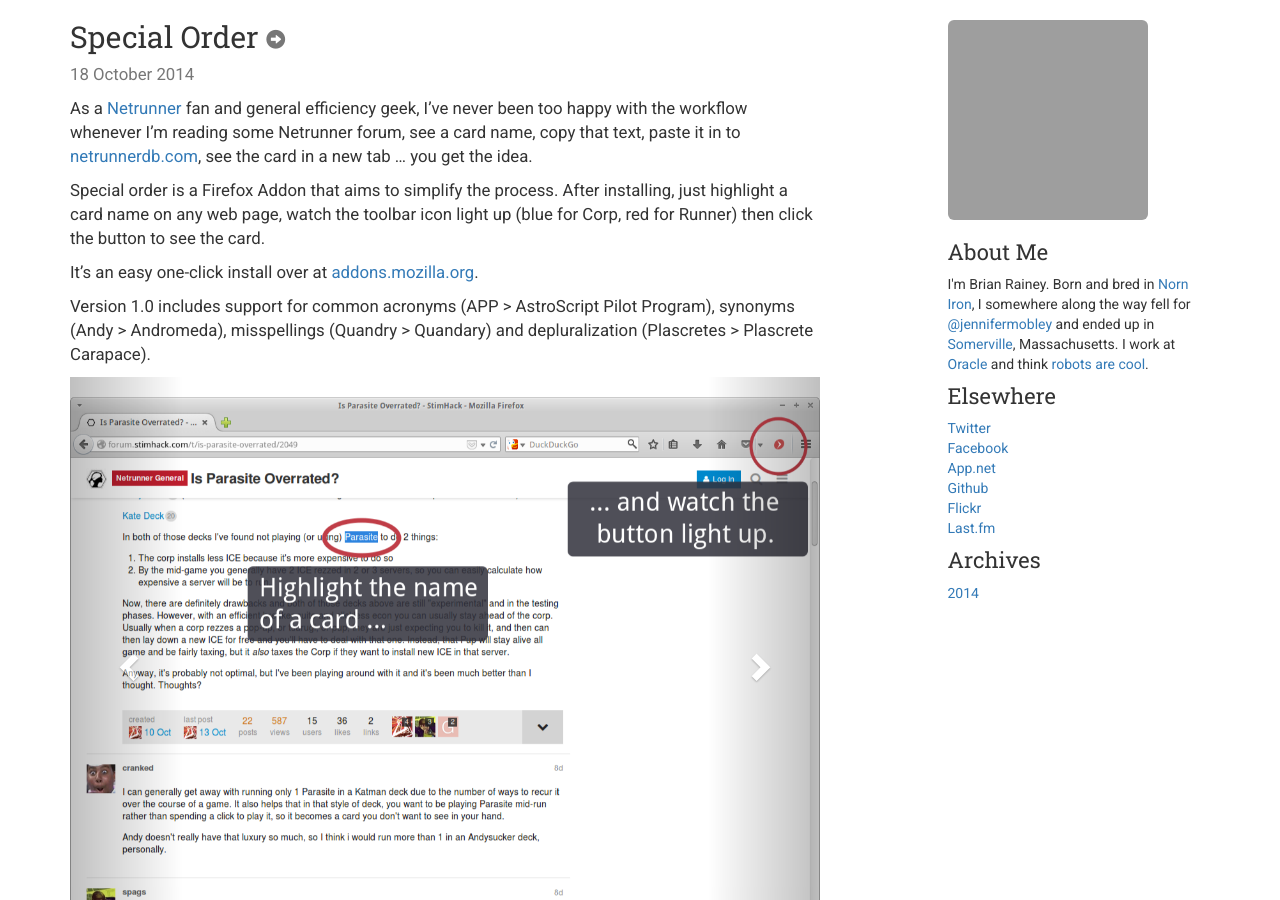
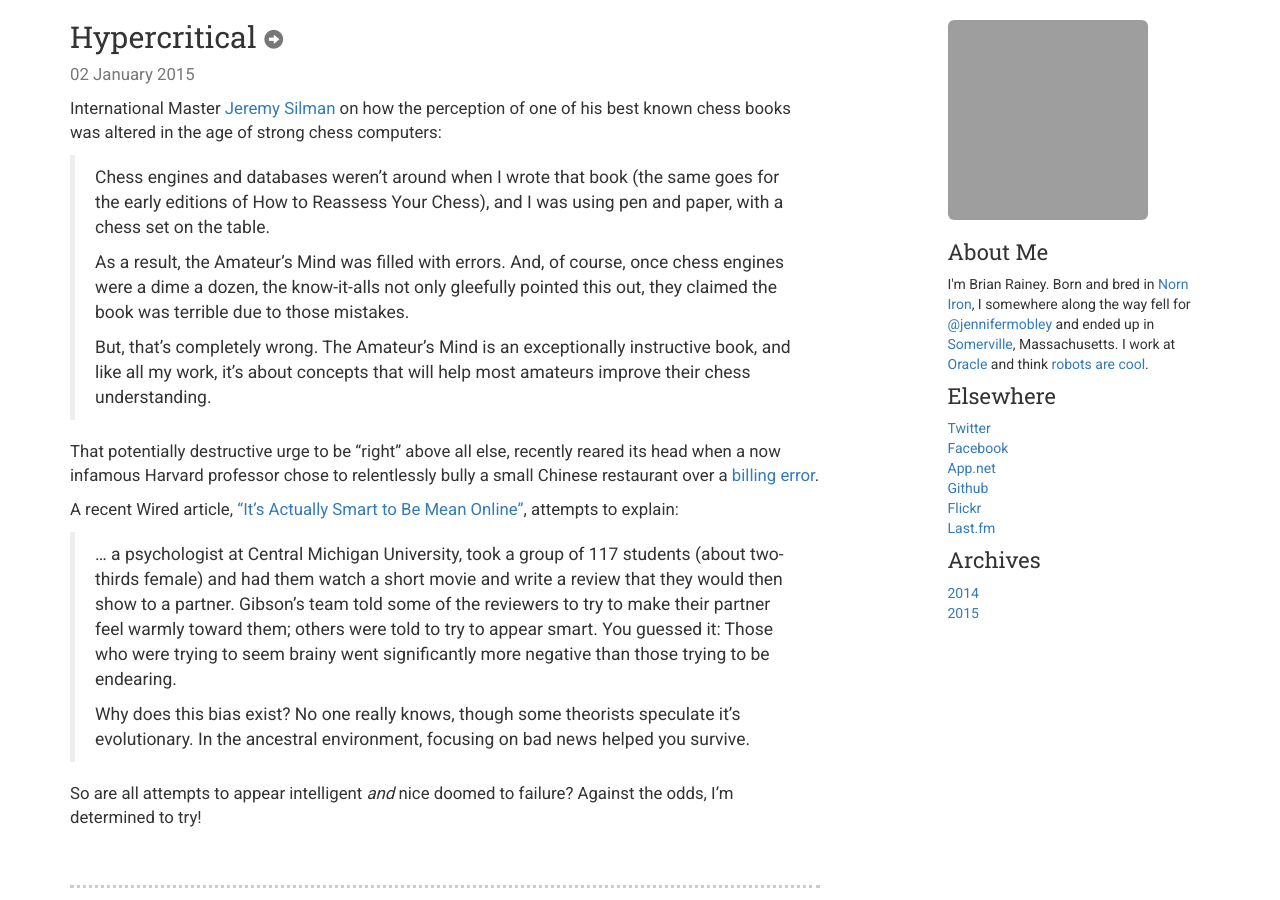
Before and after one commit to brianrainey/brianrainey.github.com, a Jekyll site: the page built from index.html, in a window 1280 px wide and 900 px high. Built offline with Jekyll 4.4.1, drawn with Linux system fonts in a browser that asks for light colours; nearby versions of some CDN libraries; some of the changed text lies outside the part shown; grey boxes are pictures that could not be loaded.

Commit message:
Hypercritical post. 2015 archives.

```diff
--- a/_layouts/default.html
+++ b/_layouts/default.html
@@ -71,7 +71,7 @@
             <h4>Archives</h4>
             <ol class="list-unstyled">
               <li><a href="/archives/2014">2014</a></li>
-              <!-- <li><a href="/archives/2015">2015</a></li> -->
+              <li><a href="/archives/2015">2015</a></li>
             </ol>
           </div>
         </div><!-- /.blog-sidebar -->
--- /dev/null
+++ b/_posts/2015-01-02-hypercritical.md
@@ -0,0 +1,49 @@
+---
+title: Hypercritical
+layout: post
+---
+
+International Master [Jeremy Silman][1] on how the perception of one
+of his best known chess books was altered in the age of strong chess
+computers:
+
+> Chess engines and databases weren’t around when I wrote that book
+> (the same goes for the early editions of How to Reassess Your
+> Chess), and I was using pen and paper, with a chess set on the
+> table.
+>
+> As a result, the Amateur’s Mind was filled with errors. And, of
+> course, once chess engines were a dime a dozen, the know-it-alls not
+> only gleefully pointed this out, they claimed the book was terrible
+> due to those mistakes.
+>
+> But, that’s completely wrong. The Amateur’s Mind is an exceptionally
+> instructive book, and like all my work, it’s about concepts that
+> will help most amateurs improve their chess understanding.
+
+That potentially destructive urge to be "right" above all else,
+recently reared its head when a now infamous Harvard professor chose
+to relentlessly bully a small Chinese restaurant over a
+[billing error][2].
+
+A recent Wired article, ["It's Actually Smart to Be Mean Online"][3],
+attempts to explain:
+
+> ... a psychologist at Central Michigan University, took a group of
+> 117 students (about two-thirds female) and had them watch a short
+> movie and write a review that they would then show to a
+> partner. Gibson's team told some of the reviewers to try to make
+> their partner feel warmly toward them; others were told to try to
+> appear smart. You guessed it: Those who were trying to seem brainy
+> went significantly more negative than those trying to be endearing.
+>
+> Why does this bias exist? No one really knows, though some theorists
+> speculate it's evolutionary. In the ancestral environment, focusing
+> on bad news helped you survive.
+
+So are all attempts to appear intelligent _and_ nice doomed to
+failure?  Against the odds, I'm determined to try!
+
+[1]: http://www.chess.com/article/view/chess-engines-are-not-your-friend
+[2]: http://www.boston.com/food-dining/restaurants/2014/12/09/harvard-business-school-professor-goes-war-over-worth-chinese-food/KfMaEhab6uUY1COCnTbrXP/story.html
+[3]: http://www.wired.com/2014/11/be-mean-online/
```
